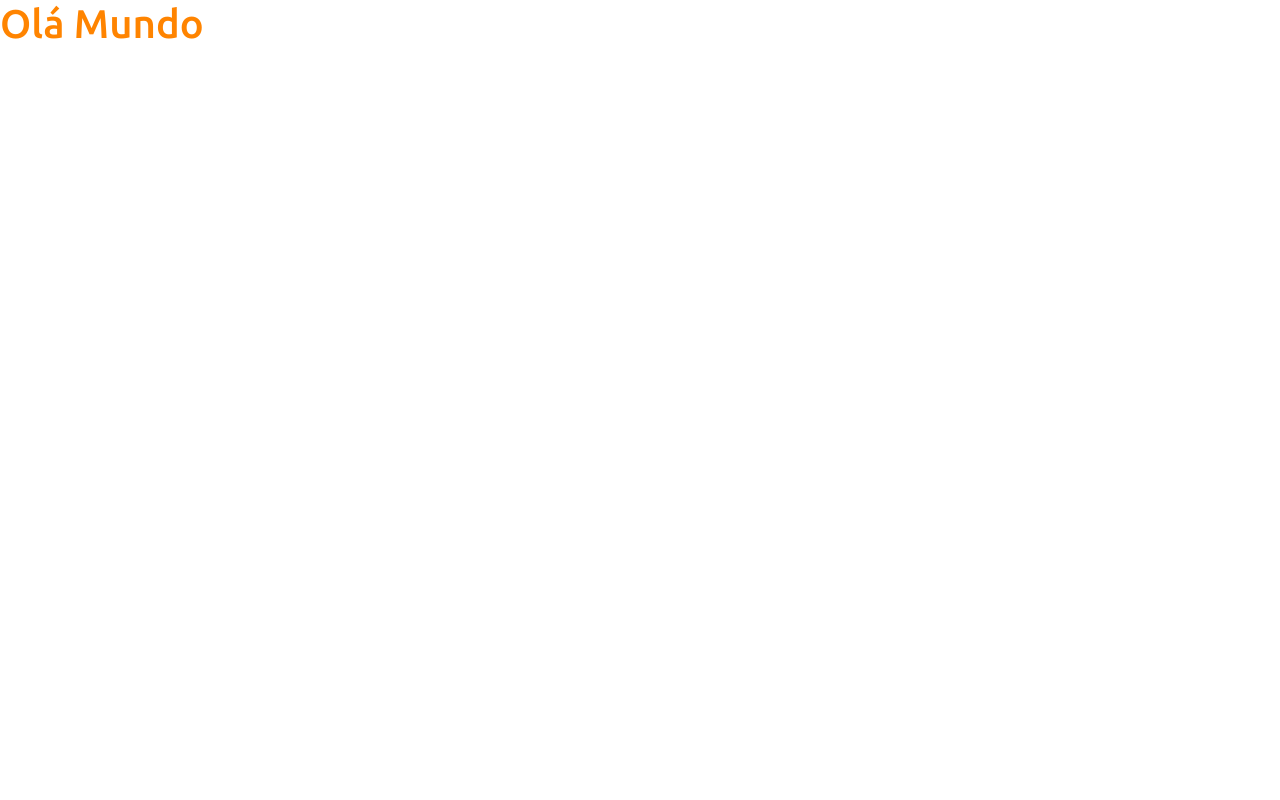
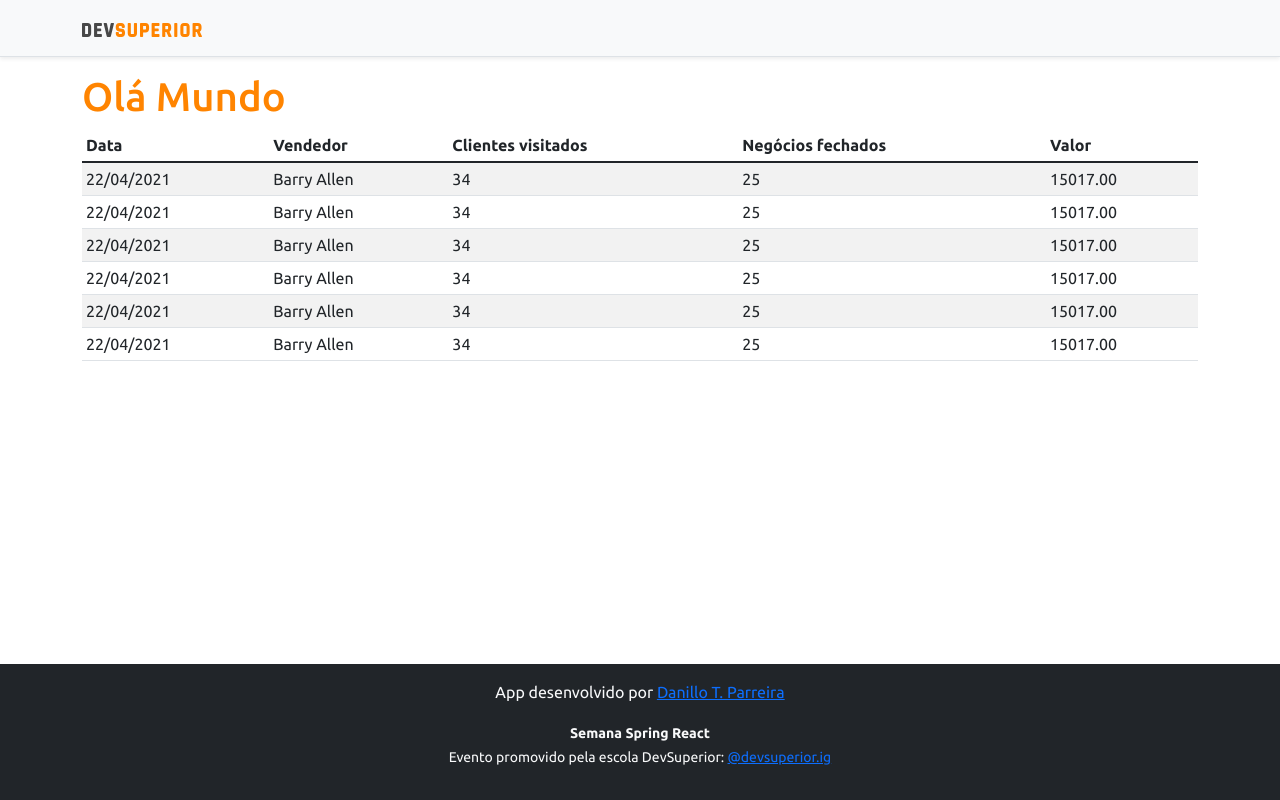
Before and after one commit to danillotparreira/projeto-sds3, a React (Create React App) app in the folder frontend/: page / in a window 1280 px wide. Built offline with nearby package versions, Linux system fonts and the light colour scheme.

Commit message:
Basic static components

```diff
--- a/frontend/src/App.tsx
+++ b/frontend/src/App.tsx
@@ -1,8 +1,17 @@
+import DataTable from "componentes/DataTable";
+import Footer from "componentes/Footer";
+import NavBar from "componentes/NavBar";
+
 function App() {
   return (
-    <div>
-      <h1 className="text-primary">Olá Mundo</h1>
-    </div>
+    <>
+      <NavBar />
+      <div className="container">
+        <h1 className="text-primary">Olá Mundo</h1>
+        <DataTable />
+      </div>
+      <Footer />
+    </>
   );
 }
 
--- /dev/null
+++ b/frontend/src/componentes/DataTable/index.tsx
@@ -0,0 +1,63 @@
+function DataTable() {
+    return (
+        <div className="table-responsive">
+            <table className="table table-striped table-sm">
+                <thead>
+                    <tr>
+                        <th>Data</th>
+                        <th>Vendedor</th>
+                        <th>Clientes visitados</th>
+                        <th>Negócios fechados</th>
+                        <th>Valor</th>
+                    </tr>
+                </thead>
+                <tbody>
+                    <tr>
+                        <td>22/04/2021</td>
+                        <td>Barry Allen</td>
+                        <td>34</td>
+                        <td>25</td>
+                        <td>15017.00</td>
+                    </tr>
+                    <tr>
+                        <td>22/04/2021</td>
+                        <td>Barry Allen</td>
+                        <td>34</td>
+                        <td>25</td>
+                        <td>15017.00</td>
+                    </tr>
+                    <tr>
+                        <td>22/04/2021</td>
+                        <td>Barry Allen</td>
+                        <td>34</td>
+                        <td>25</td>
+                        <td>15017.00</td>
+                    </tr>
+                    <tr>
+                        <td>22/04/2021</td>
+                        <td>Barry Allen</td>
+                        <td>34</td>
+                        <td>25</td>
+                        <td>15017.00</td>
+                    </tr>
+                    <tr>
+                        <td>22/04/2021</td>
+                        <td>Barry Allen</td>
+                        <td>34</td>
+                        <td>25</td>
+                        <td>15017.00</td>
+                    </tr>
+                    <tr>
+                        <td>22/04/2021</td>
+                        <td>Barry Allen</td>
+                        <td>34</td>
+                        <td>25</td>
+                        <td>15017.00</td>
+                    </tr>
+                </tbody>
+            </table>
+        </div>
+    );
+}
+
+export default DataTable;
--- /dev/null
+++ b/frontend/src/componentes/Footer/index.tsx
@@ -0,0 +1,13 @@
+function Footer() {
+    return (
+        <footer className="footer mt-auto py-3 bg-dark">
+            <div className="container">
+                <p className="text-light">App desenvolvido por <a href="https://github.com/danillotparreira" target="_blank" rel="noreferrer">Danillo T. Parreira</a></p>
+                <p className="text-light"><small><strong>Semana Spring React</strong><br />
+                    Evento promovido pela escola DevSuperior: <a href="https://instagram.com/devsuperior.ig" target="_blank" rel="noreferrer">@devsuperior.ig</a></small></p>
+            </div>
+        </footer>
+    );
+}
+
+export default Footer;
--- /dev/null
+++ b/frontend/src/componentes/NavBar/index.tsx
@@ -0,0 +1,15 @@
+import ImgDsDark from 'assets/img/ds-dark.svg';
+
+function NavBar() {
+    return (
+        <div className="d-flex flex-column flex-md-row align-items-center p-3 px-md-4 mb-3 bg-light border-bottom shadow-sm">
+          <div className="container">
+            <nav className="my-2 my-md-0 mr-md-3">
+              <img src={ImgDsDark} alt="DevSuperior" width="120" />
+            </nav>
+          </div>
+        </div>
+    );
+  }
+
+  export default NavBar;
```
Also changed, not shown: frontend/src/assets/img/ds-dark.svg (added).
